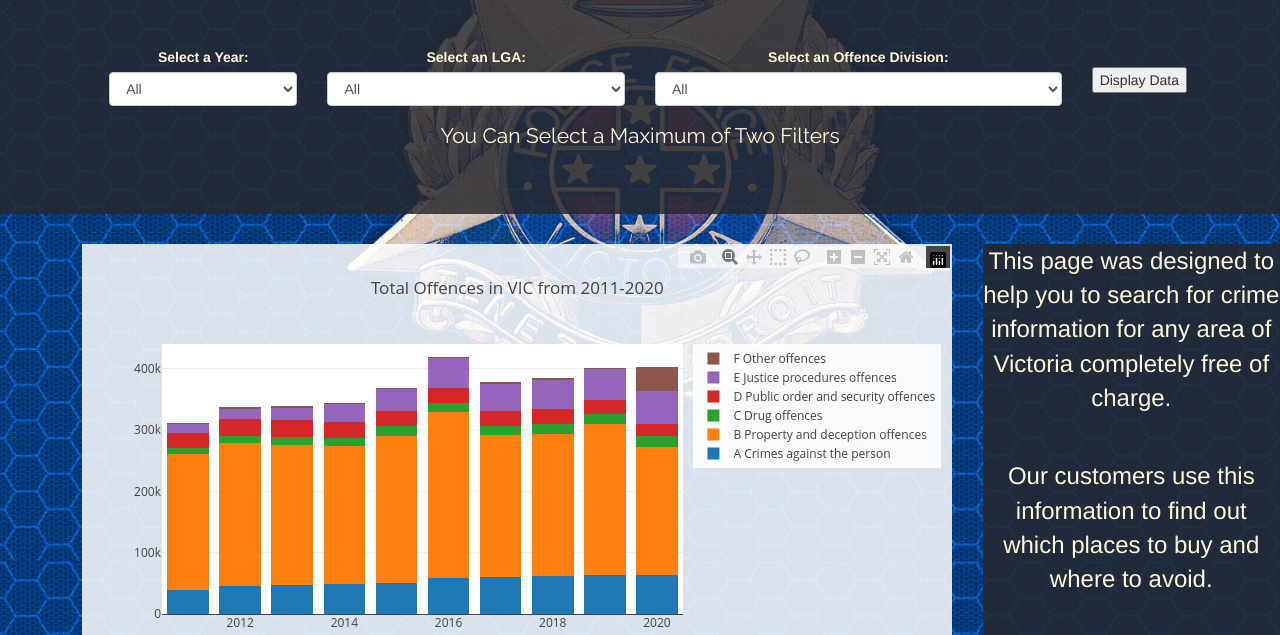
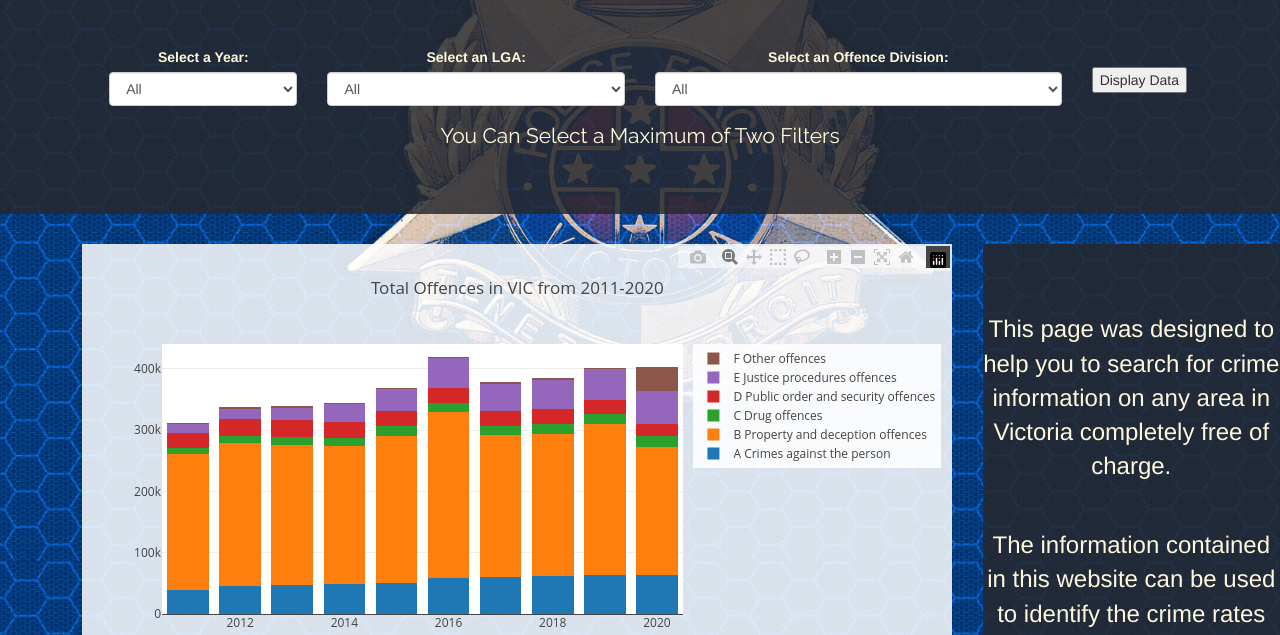
Before and after one commit to pizarro84/Victoria_Crime_Statistics, a Flask app: page / in a window 1280 px wide. Shown: the part 239-874 px from the top of the page. Run offline with Flask 2, Linux system fonts and the light colour scheme; data comes from the database, SQL or seed files in the repository; some libraries are stand-ins or nearby versions; some web fonts are replaced.

Commit message:
redesign page

```diff
--- a/templates/index.html
+++ b/templates/index.html
@@ -119,34 +119,32 @@
         </div>
         <div class="col-sm-3 col-sm-12">
             <div class="rightbg" style="text-align: center">
-                <p>This page was designed to help you to search for crime information for any area of Victoria
-                    completely
-                    free of charge.</p>
-                    <br>
-                <p>Our customers use this information to find out which places to buy and where to avoid.</p>
+                <br><br>
+                <p>This page was designed to help you to search for crime information on any area in Victoria
+                    completely free of charge.</p>
+                <br>
+                <p>The information contained in this website can be used to identify the crime rates on each Victorian LGA
+                    helping people decide where to settle and places to avoid.</p>
                 <br>
                 <div class="ytcont">
                     <iframe frameborder="0" allowfullscreen class="video"
                         src="https://www.youtube.com/embed/jcjk5gQAcpE" title="YouTube video player" frameborder="0"
-                        autoplay=1 mute=1
-                        allowfullscreen></iframe>
+                        autoplay=1 mute=1 allowfullscreen></iframe>
                 </div>
                 <br><br>
                 <div class="ytcont">
                     <iframe frameborder="0" allowfullscreen class="video"
                         src="https://www.youtube.com/embed/7ovvFkaNCtQ" title="YouTube video player" frameborder="0"
-                        autoplay=1 mute=1
-                        allowfullscreen></iframe>
+                        autoplay=1 mute=1 allowfullscreen></iframe>
                 </div>
                 <br><br>
                 <div class="ytcont">
                     <iframe frameborder="0" allowfullscreen class="video"
                         src="https://www.youtube.com/embed/QN5EjKN-YQM" title="YouTube video player" frameborder="0"
-                        autoplay=1 mute=1
-                        allowfullscreen></iframe>
+                        autoplay=1 mute=1 allowfullscreen></iframe>
                 </div>
 
-                <br><br><br><br><br><br><br><br><br><br><br><br><br>
+                <br><br><br><br><br><br><br><br><br><br><br><br><br><br><br>
 
             </div>
         </div>
```
